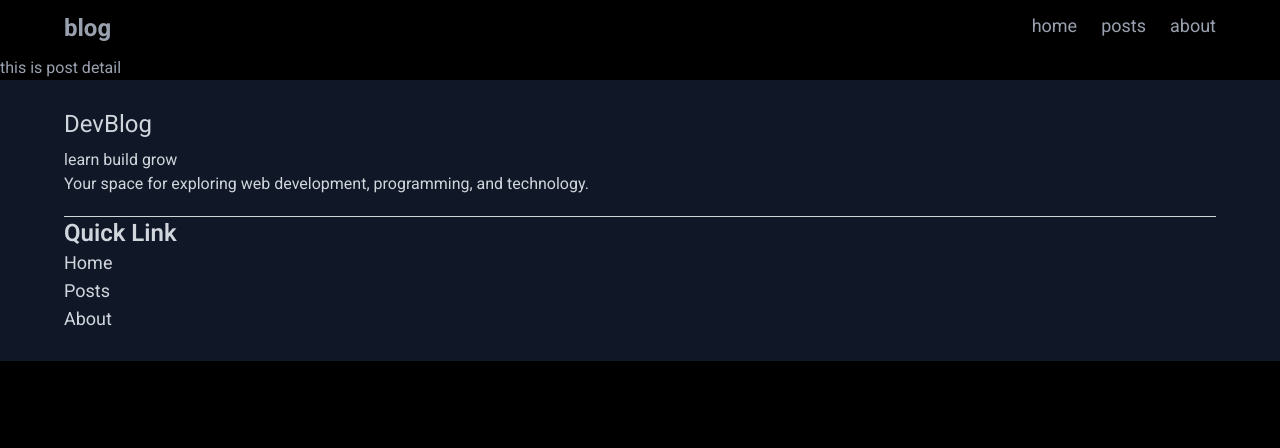
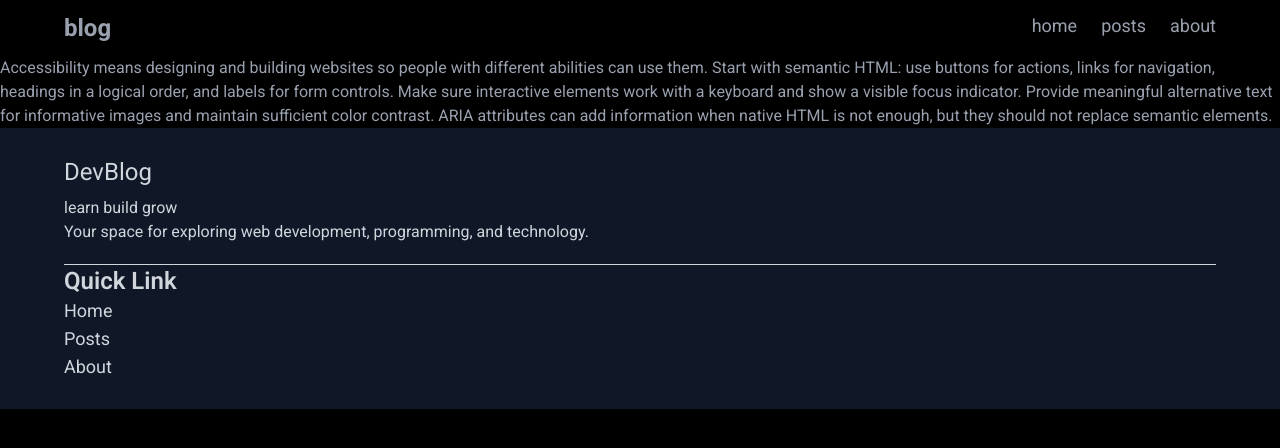
Before and after one commit to tehdi-seid/m5-w1-blog-app, a React (Vite) app: page /posts/accessibility-for-beginners in a window 1280 px wide. Shown: the top 448 px of the page. Built offline with nearby package versions, Linux system fonts and the light colour scheme; a web font is replaced by a local one.

Commit message:
making the detail to access the detailed data

```diff
--- a/index.html
+++ b/index.html
@@ -2,7 +2,6 @@
 <html lang="en">
   <head>
     <meta charset="UTF-8" />
-    <link rel="icon" type="image/svg+xml" href="/favicon.svg" />
     <meta name="viewport" content="width=device-width, initial-scale=1.0" />
     <title>m5-w1</title>
   </head>
--- a/src/components/PostCard.tsx
+++ b/src/components/PostCard.tsx
@@ -24,7 +24,7 @@ function PostCard({ post }: { post: Post }) {
       </div>
       <Link
         className="text-blue-500 capitalize relative hover:left-2 transition-all duration-300 ease-in text-right"
-        to={`/posts/:${post.slug}`}
+        to={`/posts/${post.slug}`}
       >
         read article →
       </Link>
--- a/src/routes/HomePage.tsx
+++ b/src/routes/HomePage.tsx
@@ -35,7 +35,7 @@ function HomePage() {
         </Link>
       </div>
       <div className="mt-10">
-        <div className="flex justify-between mb-8">
+        <div className="flex justify-between mb-8 items-center">
           <h1 className="text-2xl font-semibold hover:underline hover:text-[hsl(242,100%,80%)]">
             latest articles
           </h1>
--- a/src/routes/PostsDetail.tsx
+++ b/src/routes/PostsDetail.tsx
@@ -1,7 +1,17 @@
 import React from "react";
-
+import { SlInfo } from "react-icons/sl";
+import { useParams } from "react-router";
+import { posts } from "../data/posts";
+const post = posts;
+function find_post(slug: string | undefined) {
+  if (slug) {
+    return post.find((pos) => pos.slug === slug);
+  }
+}
 function PostsDetail() {
-  return <div>this is post detail</div>;
+  const params = useParams();
+  const post_to_be_detailed = find_post(params.slug);
+  return <div>{post_to_be_detailed?.body}</div>;
 }
 
 export default PostsDetail;
```
